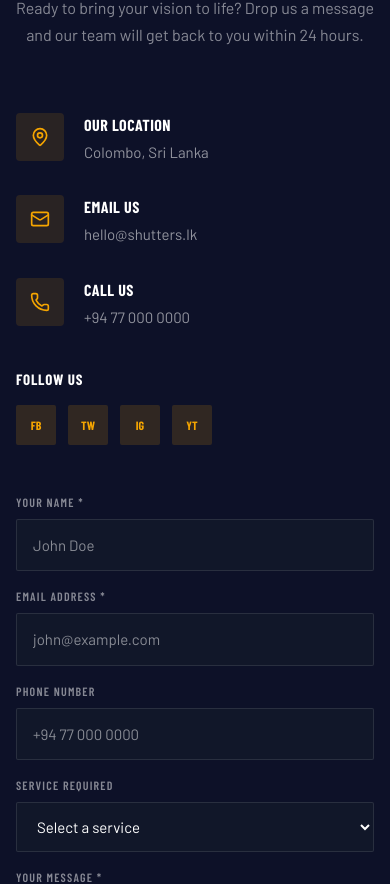
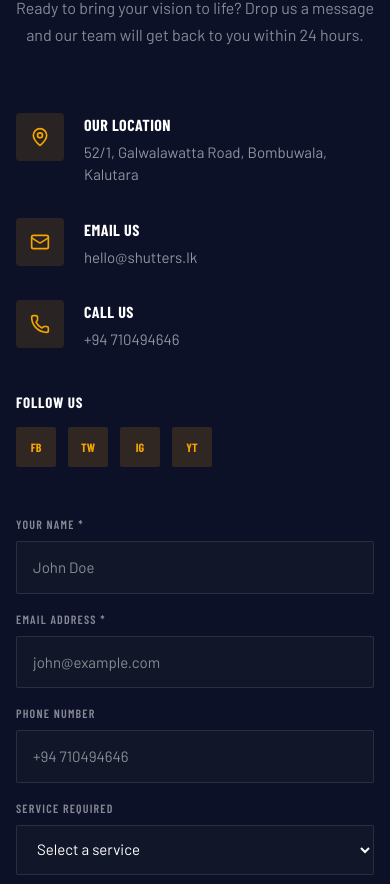
Before and after one commit to chathralk/Shuttersfilmwebsite, a React (Vite) app: page / in a window 390 px wide. Shown: the part 9876-10760 px from the top of the page. Built offline with nearby package versions, Linux system fonts and the light colour scheme; a web font is replaced by a local one.

Commit message:
Update contact location and phone

```diff
--- a/src/app/components/Contact.tsx
+++ b/src/app/components/Contact.tsx
@@ -105,7 +105,7 @@ export function Contact() {
               {
                 icon: MapPin,
                 title: "Our Location",
-                lines: ["Colombo, Sri Lanka"],
+                lines: ["52/1, Galwalawatta Road, Bombuwala, Kalutara"],
               },
               {
                 icon: Mail,
@@ -115,7 +115,7 @@ export function Contact() {
               {
                 icon: Phone,
                 title: "Call Us",
-                lines: ["+94 77 000 0000"],
+                lines: ["+94 710494646"],
               },
             ].map((item) => (
               <div key={item.title} className="flex items-start gap-5">
@@ -307,7 +307,7 @@ export function Contact() {
                       name="phone"
                       value={form.phone}
                       onChange={handleChange}
-                      placeholder="+94 77 000 0000"
+                      placeholder="+94 710494646"
                       style={inputStyle}
                     />
                   </div>
--- a/src/app/components/Footer.tsx
+++ b/src/app/components/Footer.tsx
@@ -226,9 +226,9 @@ export function Footer() {
             </div>
             <div className="space-y-3">
               {[
-                { label: "Location", val: "Colombo, Sri Lanka" },
+                { label: "Location", val: "52/1, Galwalawatta Road, Bombuwala, Kalutara" },
                 { label: "Email", val: "hello@shutters.lk" },
-                { label: "Phone", val: "+94 77 000 0000" },
+                { label: "Phone", val: "+94 710494646" },
               ].map((c) => (
                 <div key={c.label}>
                   <div
```
